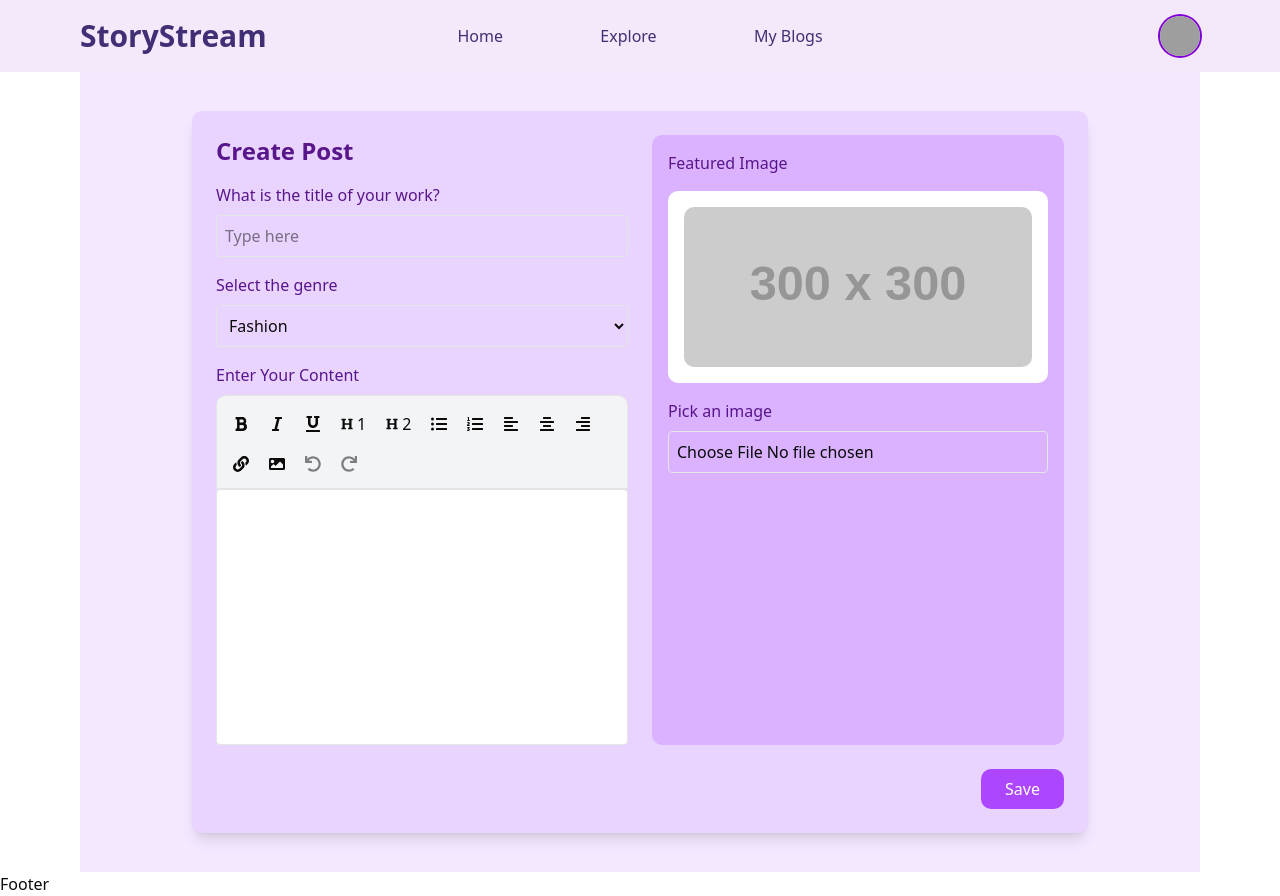
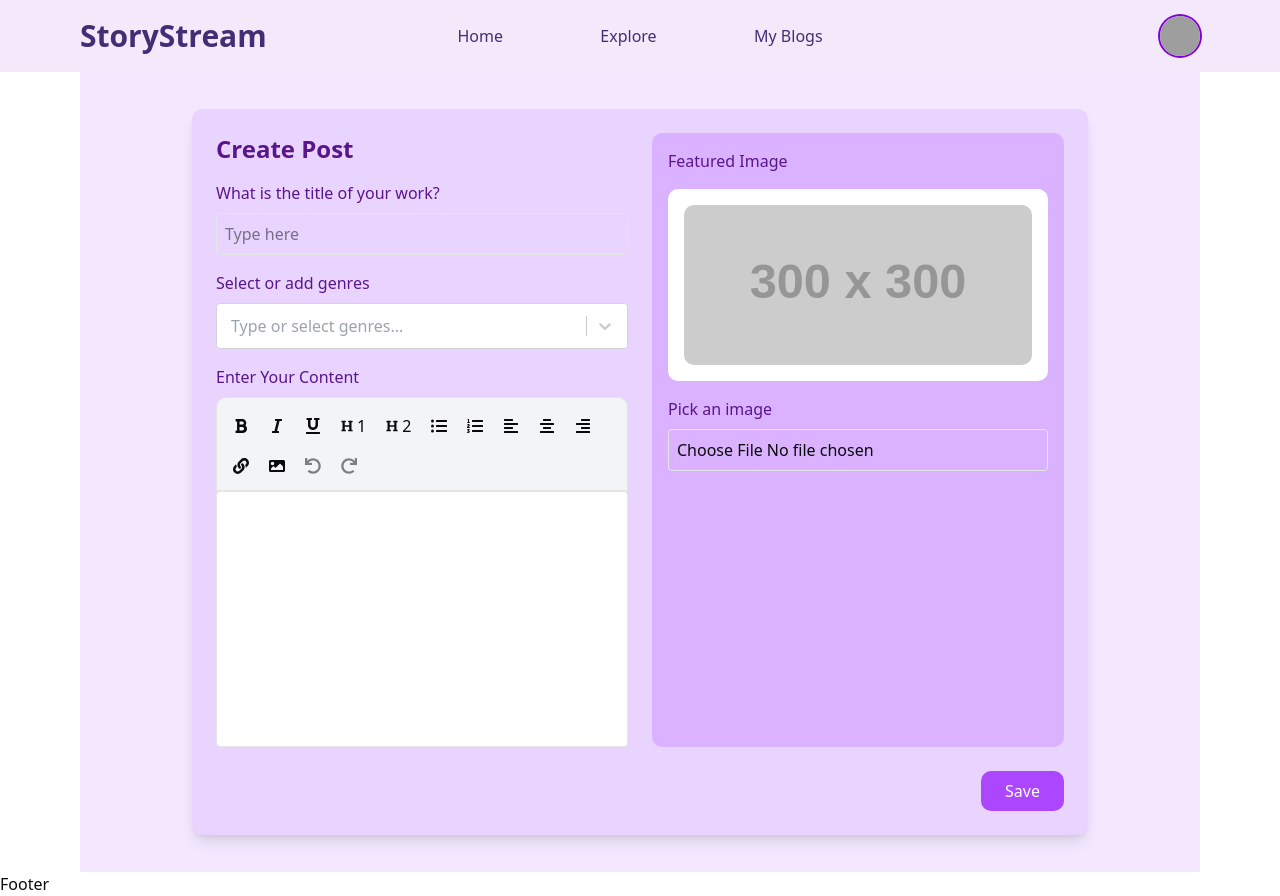
Before and after one commit to abdurrahmanayon66/Story-Stream-Frontend, a Next.js app: page /create-blog in a window 1280 px wide. Built offline with nearby package versions, Linux system fonts and the light colour scheme; grey boxes are pictures that could not be loaded.

Commit message:
Added react select library fr tag UI feature

```diff
--- a/package.json
+++ b/package.json
@@ -23,6 +23,7 @@
     "react": "^19.0.0",
     "react-dom": "^19.0.0",
     "react-icons": "^5.5.0",
+    "react-select": "^5.10.1",
     "react-toastify": "^11.0.5",
     "tailwind-merge": "^3.0.2",
     "tailwindcss-animate": "^1.0.7"
--- a/src/components/BlogForm.tsx
+++ b/src/components/BlogForm.tsx
@@ -8,14 +8,34 @@ import TextAlign from "@tiptap/extension-text-align";
 import Link from "@tiptap/extension-link";
 import Image from "@tiptap/extension-image";
 import MenuBar from "../components/MenuBar";
+import CreatableSelect from "react-select/creatable";
 
 const BlogForm: React.FC = () => {
   const fileInputRef = useRef<HTMLInputElement>(null);
   const imageRef = useRef<HTMLImageElement>(null);
   const [title, setTitle] = useState<string>("");
-  const [genre, setGenre] = useState<string>("Fashion");
+  const [genres, setGenres] = useState<{ value: string; label: string }[]>([]);
   const [content, setContent] = useState<string>("");
   const [isSubmitting, setIsSubmitting] = useState(false);
+
+  // Predefined genre options for autocomplete
+  const genreOptions = [
+    { value: "Fashion", label: "Fashion" },
+    { value: "Technology", label: "Technology" },
+    { value: "Food", label: "Food" },
+    { value: "Travel", label: "Travel" },
+    { value: "Lifestyle", label: "Lifestyle" },
+    { value: "Health", label: "Health" },
+    { value: "Fitness", label: "Fitness" },
+    { value: "Beauty", label: "Beauty" },
+    { value: "Gaming", label: "Gaming" },
+    { value: "Education", label: "Education" },
+    { value: "Business", label: "Business" },
+    { value: "Finance", label: "Finance" },
+    { value: "Art", label: "Art" },
+    { value: "Photography", label: "Photography" },
+    { value: "Music", label: "Music" },
+  ];
 
   const editor = useEditor({
     extensions: [
@@ -40,7 +60,6 @@ const BlogForm: React.FC = () => {
     if (file && imageRef.current) {
       const imageUrl = URL.createObjectURL(file);
       imageRef.current.src = imageUrl;
-      // Removed the automatic insertion into editor
     }
   };
 
@@ -49,27 +68,25 @@ const BlogForm: React.FC = () => {
     setIsSubmitting(true);
 
     const formData = new FormData();
-    formData.append('title', title);
-    formData.append('genre', genre);
-    formData.append('content', content);
+    formData.append("title", title);
+    formData.append("genres", JSON.stringify(genres.map((g) => g.value))); // Send genres as JSON array
+    formData.append("content", content);
 
     if (fileInputRef.current?.files?.[0]) {
-      formData.append('featuredImage', fileInputRef.current.files[0]);
+      formData.append("featuredImage", fileInputRef.current.files[0]);
     }
 
     try {
-      const response = await fetch('/api/posts', {
-        method: 'POST',
+      const response = await fetch("/api/posts", {
+        method: "POST",
         body: formData,
       });
 
-      if (!response.ok) throw new Error('Failed to submit form');
+      if (!response.ok) throw new Error("Failed to submit form");
       const result = await response.json();
-      console.log('Success:', result);
-      // Handle success (redirect, show message, etc.)
+      console.log("Success:", result);
     } catch (error) {
-      console.error('Error:', error);
-      // Handle error
+      console.error("Error:", error);
     } finally {
       setIsSubmitting(false);
     }
@@ -97,19 +114,47 @@ const BlogForm: React.FC = () => {
             />
 
             <label className="block mt-4 text-purple-900 font-medium">
-              Select the genre
+              Select or add genres
             </label>
-            <select
-              className="w-full p-2 mt-2 border rounded"
-              value={genre}
-              onChange={(e) => setGenre(e.target.value)}
+            <CreatableSelect
+              isMulti
+              options={genreOptions}
+              value={genres}
+              onChange={(newValue) => setGenres(newValue as { value: string; label: string }[])}
+              placeholder="Type or select genres..."
+              className="mt-2"
+              styles={{
+                control: (base) => ({
+                  ...base,
+                  borderRadius: "0.25rem",
+                  borderColor: "#d1d5db",
+                  backgroundColor: "#fff",
+                  padding: "0.25rem",
+                }),
+                multiValue: (base) => ({
+                  ...base,
+                  backgroundColor: "#d8b4fe", // Purple-300
+                  borderRadius: "0.5rem",
+                }),
+                multiValueLabel: (base) => ({
+                  ...base,
+                  color: "#4c1d95", // Purple-900
+                }),
+                multiValueRemove: (base) => ({
+                  ...base,
+                  color: "#4c1d95",
+                  ":hover": {
+                    backgroundColor: "#a78bfa", // Purple-400
+                    color: "#fff",
+                  },
+                }),
+                placeholder: (base) => ({
+                  ...base,
+                  color: "#9ca3af",
+                }),
+              }}
               required
-            >
-              <option>Fashion</option>
-              <option>Technology</option>
-              <option>Food</option>
-              <option>Travel</option>
-            </select>
+            />
 
             <label className="block mt-4 text-purple-900 font-medium">
               Enter Your Content
@@ -152,7 +197,7 @@ const BlogForm: React.FC = () => {
             disabled={isSubmitting}
             className="bg-purple-500 hover:bg-purple-600 text-white px-6 py-2 rounded-lg disabled:opacity-50"
           >
-            {isSubmitting ? 'Saving...' : 'Save'}
+            {isSubmitting ? "Saving..." : "Save"}
           </button>
         </div>
       </div>
```
Also changed, not shown: 1 other file (tests, documents, lock files or other folders).
